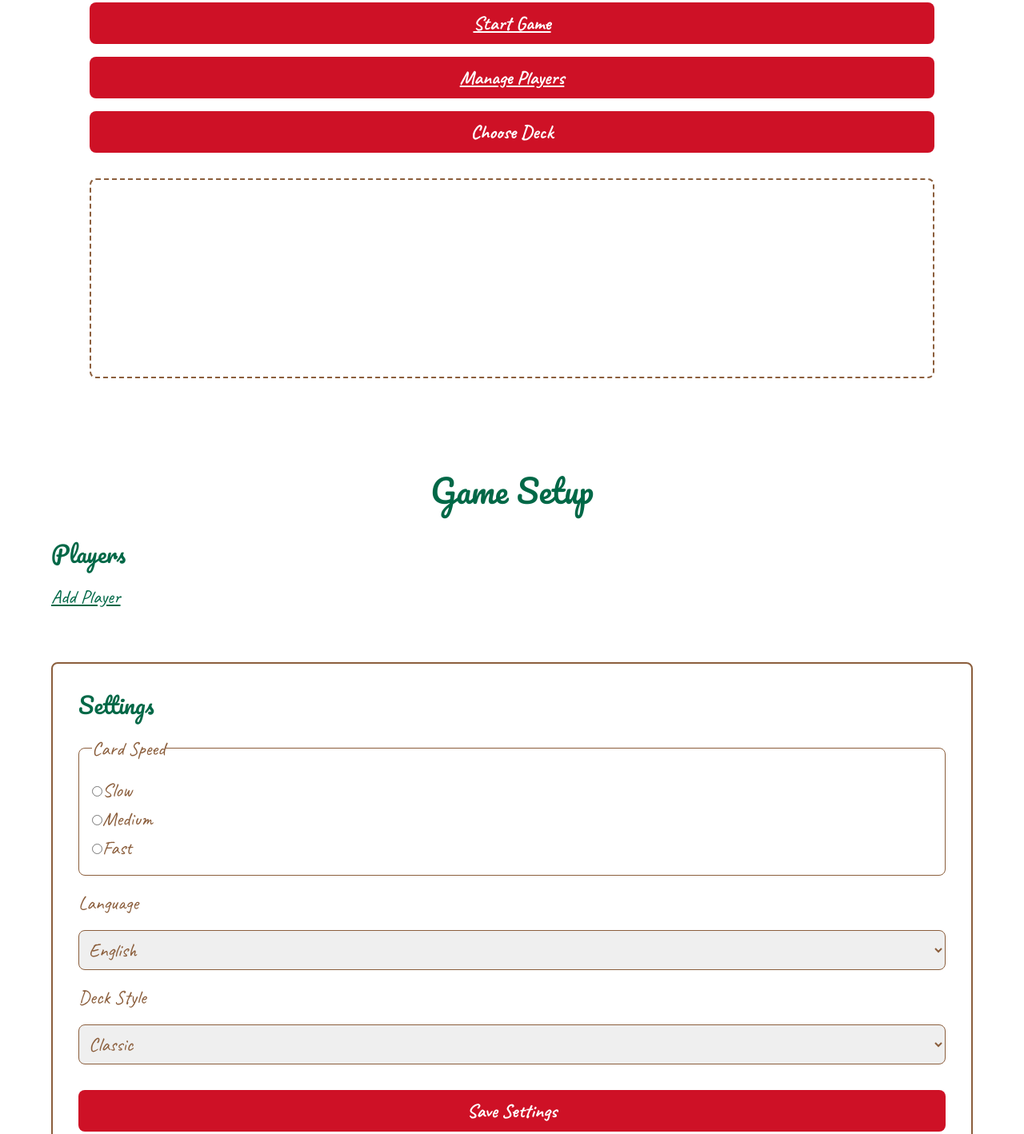
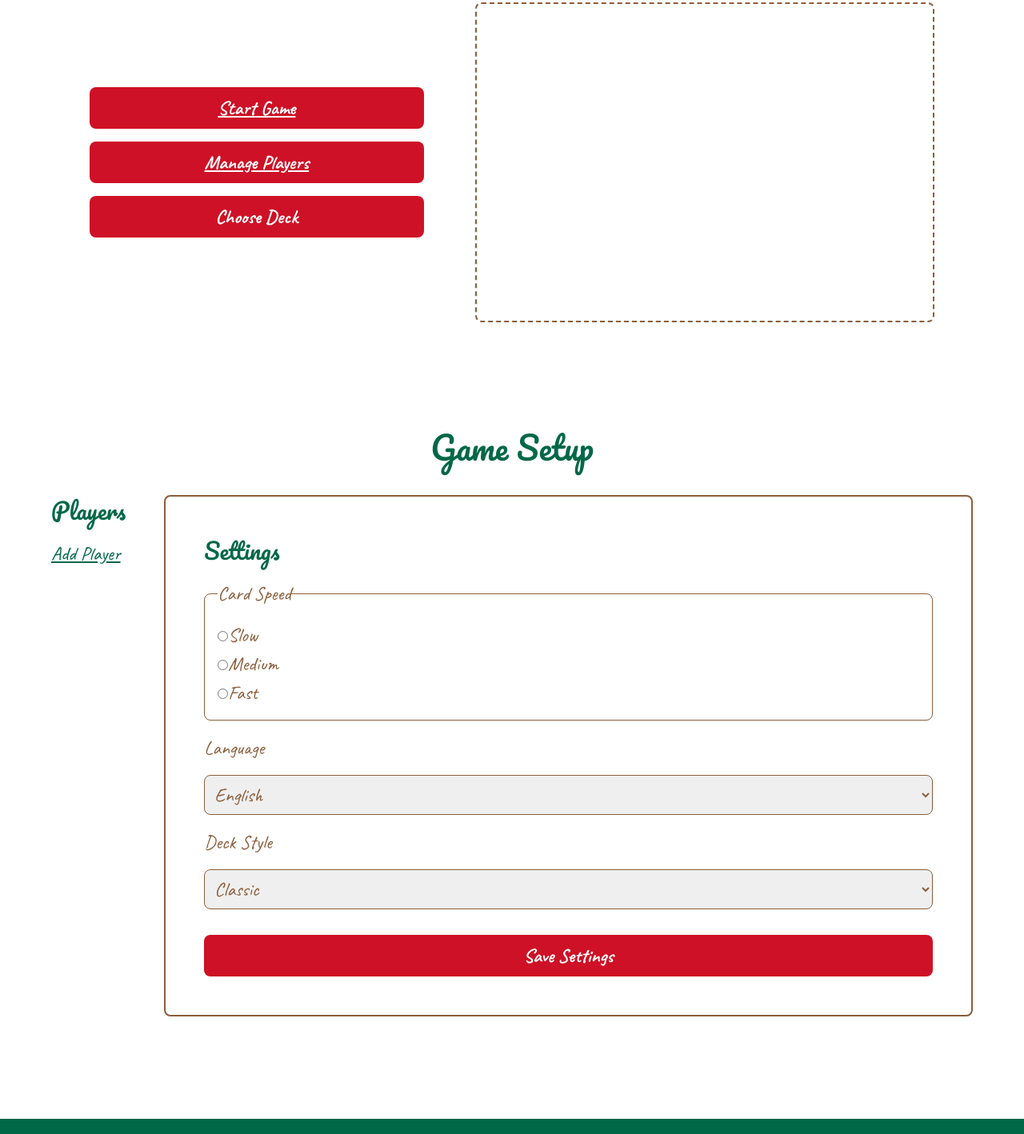
Before and after one commit to mcontreras12/Loteria-Caller, a plain HTML site: page index.html in a window 1280 px wide. Shown: the part 144-1562 px from the top of the page at 80% size. Drawn offline with Linux system fonts and the light colour scheme; a web font is replaced by a local one.

Commit message:
Update styles.css
added sresponsive styling

```diff
--- a/styles.css
+++ b/styles.css
@@ -340,17 +340,6 @@ footer nav a:hover, footer nav a:focus-visible {
     margin-top: var(--spacing-medium);
 }
 
-
-
-
-
-
-
-
-
-
-
-
 /* Medium Screens (Min-width: 600px) */
 
 @media screen and (min-width: 600px) {
@@ -360,6 +349,30 @@ footer nav a:hover, footer nav a:focus-visible {
 
     header nav ul {
         gap: var(--spacing-large);
+    }
+
+    .hero-content {
+        flex-direction: row;
+        justify-content: space-between;
+        align-items: center;
+    }
+
+    .hero-buttons {
+        width: 45%;
+    }
+
+    .hero-images {
+        width: 50%;
+    }
+
+    .setup-content {
+        flex-direction: row;
+        align-items: stretch;
+    }
+
+    #players-preview, #quick-settings {
+        flex: 1;
+        min-width: 0;
     }
 }
 
@@ -377,10 +390,37 @@ footer nav a:hover, footer nav a:focus-visible {
     header h1 {
         margin-bottom: 0;
     }
+
+    .hero-content {
+        gap: 4rem;
+    }
+
+    .hero-buttons {
+        width: 40%;
+    }
+
+    .hero-images {
+        width: 55%;
+        min-height: 350px;
+    }
+
+    #game-setup {
+        padding: 3rem 0;
+    }
+
+    .setup-content {
+        gap: 3rem;
+    }
 }
 
 /* Extra Large Screens (Min-width: 1200px) */
 
 @media screen and (min-width: 1200px) {
-    /* need add styles */
+    .hero-images {
+        min-height: 400px;
+    }
+
+    #players-preview, #quick-settings {
+        padding: var(--spacing-xl);
+    }
 }
```
